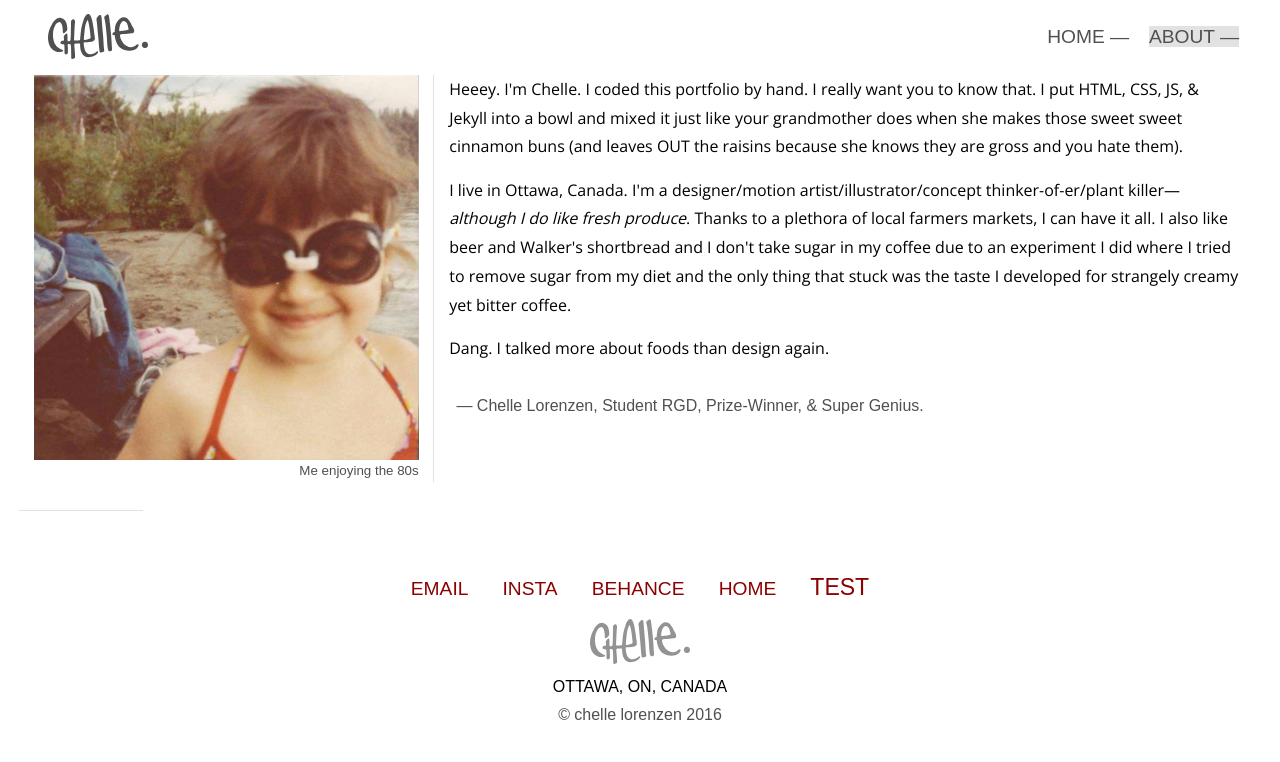
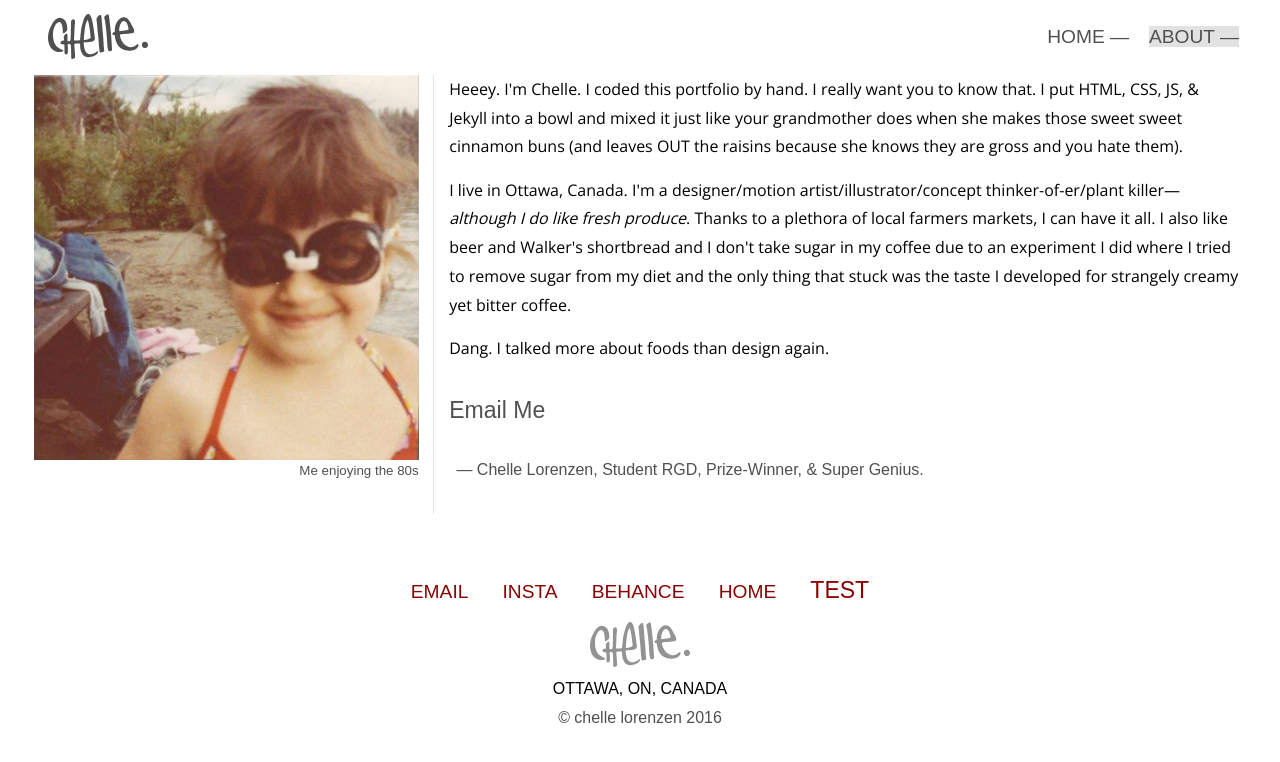
Before and after one commit to hellachella/portfolio-main, a Jekyll site: the page built from about.html, in a window 1280 px wide. Shown: the top 762 px of the page. Built offline with Jekyll 4.4.1, drawn with Linux system fonts in a browser that asks for light colours; nearby versions of some CDN libraries; some web fonts are replaced; Markdown is read by kramdown in place of the engine named in the settings; comment, search, counter and statistics services are not loaded.

Commit message:
Added contact to About

```diff
--- a/about.html
+++ b/about.html
@@ -16,6 +16,10 @@ meta: Chelle Lorenzen, Graphic Designer from Ottawa, Canada. Student Applied Art
   </div>
 
   <article class="unit milli border-l push gutter-1-2 xs-1 s-1 m-2-3 l-2-3">
+
+
+
+
   <p class="push-1-2 gutter-1-4">Heeey.  I'm Chelle. I coded this portfolio by hand.  I really want you to know that. I put HTML,
   CSS, JS, & Jekyll into a bowl and mixed it just like your grandmother does when she makes those
    sweet sweet cinnamon buns (and leaves OUT the raisins because she knows they are gross and you hate them).
@@ -27,13 +31,17 @@ meta: Chelle Lorenzen, Graphic Designer from Ottawa, Canada. Student Applied Art
 
   </p>
   <p class="gutter-1-4">Dang.  I talked more about foods than design again.
+      <ul class="contact-info gutter-1-4">
+      <li itemprop="email" class="push-0 mega sans"><a href="mailto:chellelorenzen@gmail.com?Subject=I%20like%20your%20hair." target="_top">Email Me</a></li>
+    </ul>
+  <p class="sans gutter-1-2 text-grey milli">&mdash; Chelle Lorenzen, Student RGD, Prize-Winner, & Super Genius.
 
-  <p class="sans gutter-1-2 text-grey milli">&mdash; Chelle Lorenzen, Student RGD, Prize-Winner, & Super Genius.
+
   </article>
 
 </main>
 
-<hr>
+
 
   <script src="https://cdnjs.cloudflare.com/ajax/libs/jquery/3.0.0-beta1/jquery.min.js"></script>
   <script src="js/main.js"></script>
--- a/css/main.css
+++ b/css/main.css
@@ -15,6 +15,21 @@
 	max-width: 100px;
 }
 
+.contact-info a{
+	text-decoration: none;
+	color: #505050;
+
+}
+
+.contact-info a:hover {
+	text-decoration: none;
+	color: darkred;
+	border-bottom: 1px solid darkred;
+}
+
+.contact-info li{
+	padding: 0;
+}
 
 html {
   box-sizing: border-box;
```
